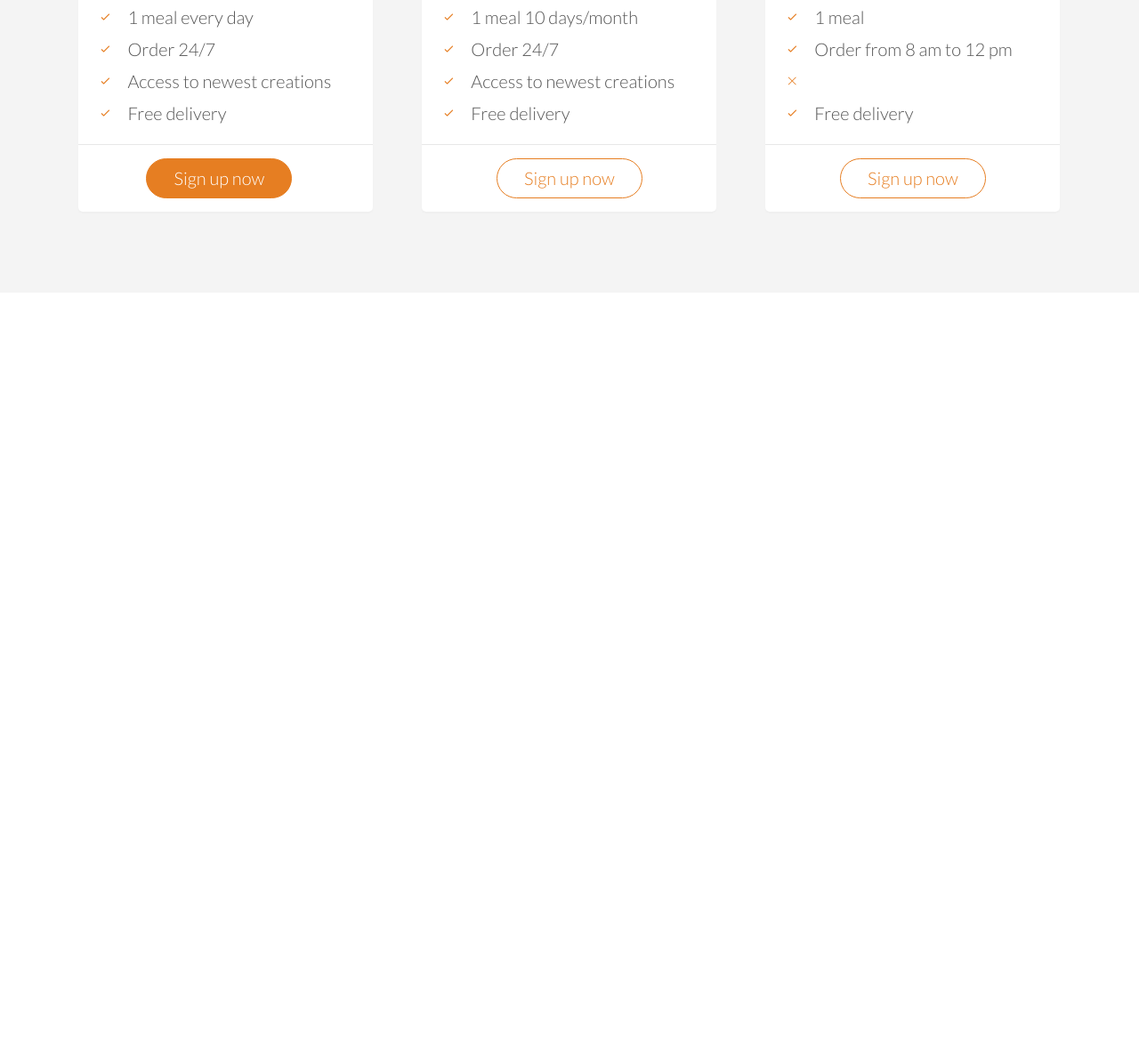
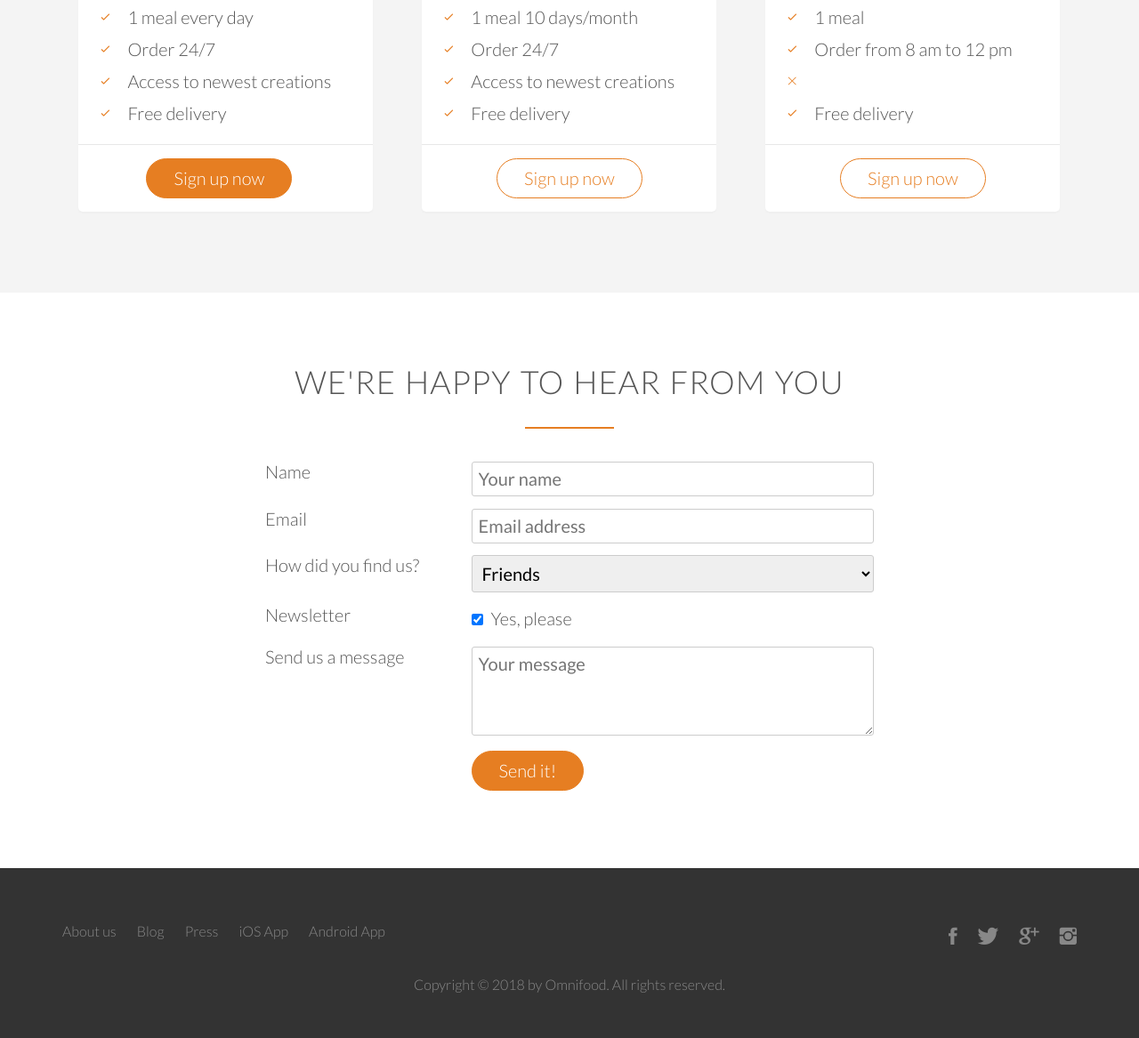
Before and after one commit to fdelger/Omnifood, a plain HTML site: page index.html in a window 1280 px wide. Shown: the part 4298-5465 px from the top of the page at 89% size. Before the commit the page ends 4627 px from the top, so only its background shows below. Drawn offline with Linux system fonts and the light colour scheme; files whose address does not match are found by name.

Commit message:
Footer
Done up to footer, now optimization and effects remaining.

```diff
--- a/index.html
+++ b/index.html
@@ -319,6 +319,98 @@
             </div>
         </section>
 
+        <section class="section-form">
+            <div class="row">
+                <h2>We're happy to hear from you</h2>
+            </div>
+            <div class="row">
+                <form method="post" action="#" class="contact-form">
+                    <div class="row">
+                        <div class="col span-1-of-3">
+                            <label for="name">Name</label>
+                        </div>
+                        <div class="col span-2-of-3">
+                            <input type="text" name="name" id="name" placeholder="Your name" required>
+                        </div>
+                    </div>
+                    <div class="row">
+                        <div class="col span-1-of-3">
+                            <label for="email">Email</label>
+                        </div>
+                        <div class="col span-2-of-3">
+                            <input type="email" name="email" id="email" placeholder="Email address" required>
+                        </div>
+                    </div>
+                    <div class="row">
+                        <div class="col span-1-of-3">
+                            <label for="find-us">How did you find us?</label>
+                        </div>
+                        <div class="col span-2-of-3">
+                            <select name="find-us" id="find-us">
+                                <option value="friends" selected>Friends</option>
+                                <option value="search">Search Engine</option>
+                                <option value="ad">Advertisement</option>
+                                <option value="other">Other</option>
+                            </select>
+                        </div>
+                    </div>
+                    <div class="row">
+                        <div class="col span-1-of-3">
+                            <label>Newsletter</label>
+                        </div>
+                        <div class="col span-2-of-3">
+                            <input type="checkbox" name="news" id="news" checked> Yes, please
+                        </div>
+                    </div>
+                    <div class="row">
+                        <div class="col span-1-of-3">
+                            <label>Send us a message</label>
+                        </div>
+                        <div class="col span-2-of-3">
+                            <textarea name="message" placeholder="Your message"></textarea>
+                        </div>
+                    </div>
+                    <div class="row">
+                        <div class="col span-1-of-3">
+                            <label>&nbsp;</label>
+                        </div>
+                        <div class="col span-2-of-3">
+                            <input type="submit" value="Send it!">
+                        </div>
+                    </div>
+
+                </form>
+
+
+            </div>
+        </section>
+
+        <footer>
+            <div class="row">
+                <div class="col span-1-of-2">
+                    <ul class="footer-nav">
+                        <li><a href="#">About us</a></li>
+                        <li><a href="#">Blog</a></li>
+                        <li><a href="#">Press</a></li>
+                        <li><a href="#">iOS App</a></li>
+                        <li><a href="#">Android App</a></li>
+                    </ul>
+                </div>
+                <div class="col span-1-of-2">
+                    <ul class="social-links">
+                        <li><a href="#"><i class="ion-social-facebook"></i></a></li>
+                        <li><a href="#"><i class="ion-social-twitter"></i></a></li>
+                        <li><a href="#"><i class="ion-social-googleplus"></i></a></li>
+                        <li><a href="#"><i class="ion-social-instagram"></i></a></li>
+                    </ul>
+                </div>
+            </div>
+            <div class="row">
+                <p>
+                    Copyright &copy; 2018 by Omnifood. All rights reserved.
+                </p>
+            </div>
+        </footer>
     </body>
 </html>
 
--- a/resources/css/style.css
+++ b/resources/css/style.css
@@ -7,6 +7,8 @@
     box-sizing: border-box;
 
 }
+
+*:focus {outline: none;}
 
 html {
     background-color: #fff;
@@ -145,7 +147,8 @@ a:active {
 
 
 .btn:link,
-.btn:visited {
+.btn:visited,
+input[type=submit] {
     display: inline-block;
     padding: 10px 30px;
     font-weight:300;
@@ -155,7 +158,8 @@ a:active {
 }
 
 .btn-full:link,
-.btn-full:visited {
+.btn-full:visited,
+input[type=submit] {
     background-color: #e67e22;
     border: 1px solid #e67e22;
     color: #fff;
@@ -169,7 +173,9 @@ a:active {
 }
 
 .btn:hover,
-.btn:active {
+.btn:active,
+input[type=submit]:hover,
+input[type_submit]:active {
     background-color: #cf6d17;
 
 }
@@ -443,3 +449,114 @@ cite img {
 .plan-box ul li {
     padding: 5px 0;
 }
+
+/* Contact us */
+
+.contact-form {
+    width: 60%;
+    margin: 0 auto;
+}
+
+input[type=text],
+input[type=email],
+select,
+textarea {
+    width: 100%;
+    padding: 7px;
+    border-radius: 3px;
+    border: 1px solid #ccc;
+}
+
+textarea {
+    height: 100px;
+}
+
+input[type=checkbox] {
+    margin: 10px 5px 10px 0;
+}
+
+/* Footer */
+
+footer {
+    background-color: #333;
+    padding: 50px;
+    font-size: 80%;
+}
+
+.footer-nav {
+    list-style: none;
+    float: left;
+}
+
+.social-links {
+    list-style: none;
+    float: right;
+}
+
+.footer-nav li,
+.social-links li {
+    display: inline-block;
+    margin-right: 20px;
+}
+
+.footer-nav li:last-child,
+.social-links li:last-child {
+    margin-right: 0;
+}
+
+.footer-nav li a:link,
+.footer-nav li a:visited,
+.social-links li a:link,
+.social-links li a:visited {
+    text-decoration: none;
+    border: 0;
+    color: #888;
+    transition: color 0.2s;
+}
+
+.footer-nav li a:hover,
+.footer-nav li a:active {
+    color: #ddd;
+}
+
+.social-links li a:link,
+.social-links li a:visited {
+    font-size: 160%;
+}
+
+.ion-social-facebook {
+    transition: color 0.2s;
+}
+
+.ion-social-twitter {
+    transition: color 0.2s;
+}
+
+.ion-social-googleplus {
+    transition: color 0.2s;
+}
+.ion-social-instagram {
+    transition: color 0.2s;
+}
+
+.ion-social-facebook:hover {
+    color: #3b5998;
+}
+
+.ion-social-twitter:hover {
+    color: #00aced;
+}
+
+.ion-social-googleplus:hover {
+    color: #dd4b39;
+}
+
+.ion-social-instagram:hover {
+    color: #517fa4;
+}
+
+footer p {
+    color: #888;
+    text-align: center;
+    margin-top: 20px;
+}
```
